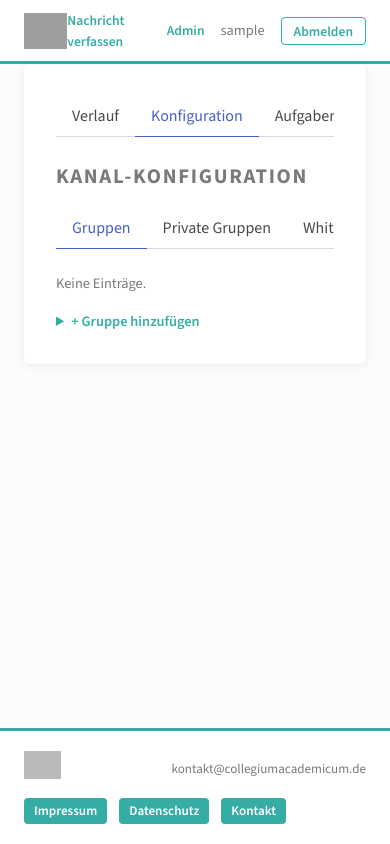
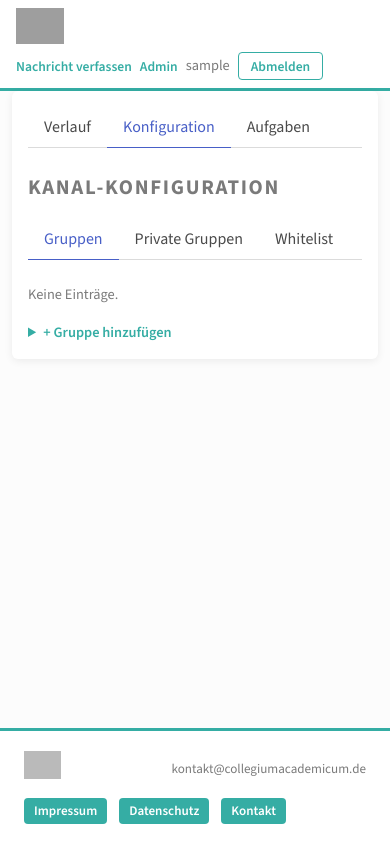
Before and after one commit to CollegiumAcademicum/mattermost_bots, a Django app: page /admin-dashboard/config/ in a window 390 px wide. Run offline with Django 4.2, Linux system fonts and the light colour scheme; the visitor is signed in with stand-in values (Sample User, id 1); data that the repository does not hold is empty; parts of the project's set-up code (start-up, migrations or seed data) failed here and were passed over; grey boxes are pictures that could not be loaded.

Commit message:
feat(webui): add mobile-responsive CSS for main user flow and admin UI
Co-Authored-By: Claude Sonnet 4.6 <noreply@anthropic.com>
Claude-Session: https://claude.ai/code/session_01EoA6cNVy2p8nGaY86if94K

```diff
--- a/webui/broadcast/static/broadcast/ca.css
+++ b/webui/broadcast/static/broadcast/ca.css
@@ -234,3 +234,17 @@ body {
 }
 .ca-footer-links a:hover { background: var(--ca-teal-dark); }
 .ca-footer-email { font-size: 0.82rem; color: #7a7a7a; }
+
+/* ── Mobile ── */
+@media (max-width: 600px) {
+  .ca-navbar { height: auto; flex-wrap: wrap; padding: 0.5rem 1rem; gap: 0.5rem; }
+  .ca-navbar-right { flex-wrap: wrap; gap: 0.5rem; font-size: 0.8rem; }
+  .ca-main { padding: 0 0.75rem 2rem; }
+  .ca-card { padding: 1rem; }
+  .group-grid { grid-template-columns: 1fr; }
+  .ca-button-row { flex-direction: column; }
+  .ca-button-row .ca-button,
+  .ca-button-row .ca-button-outline { width: 100%; text-align: center; }
+  /* admin tables without an overflow wrapper (config page) */
+  .ca-card .table { display: block; overflow-x: auto; -webkit-overflow-scrolling: touch; }
+}
```
